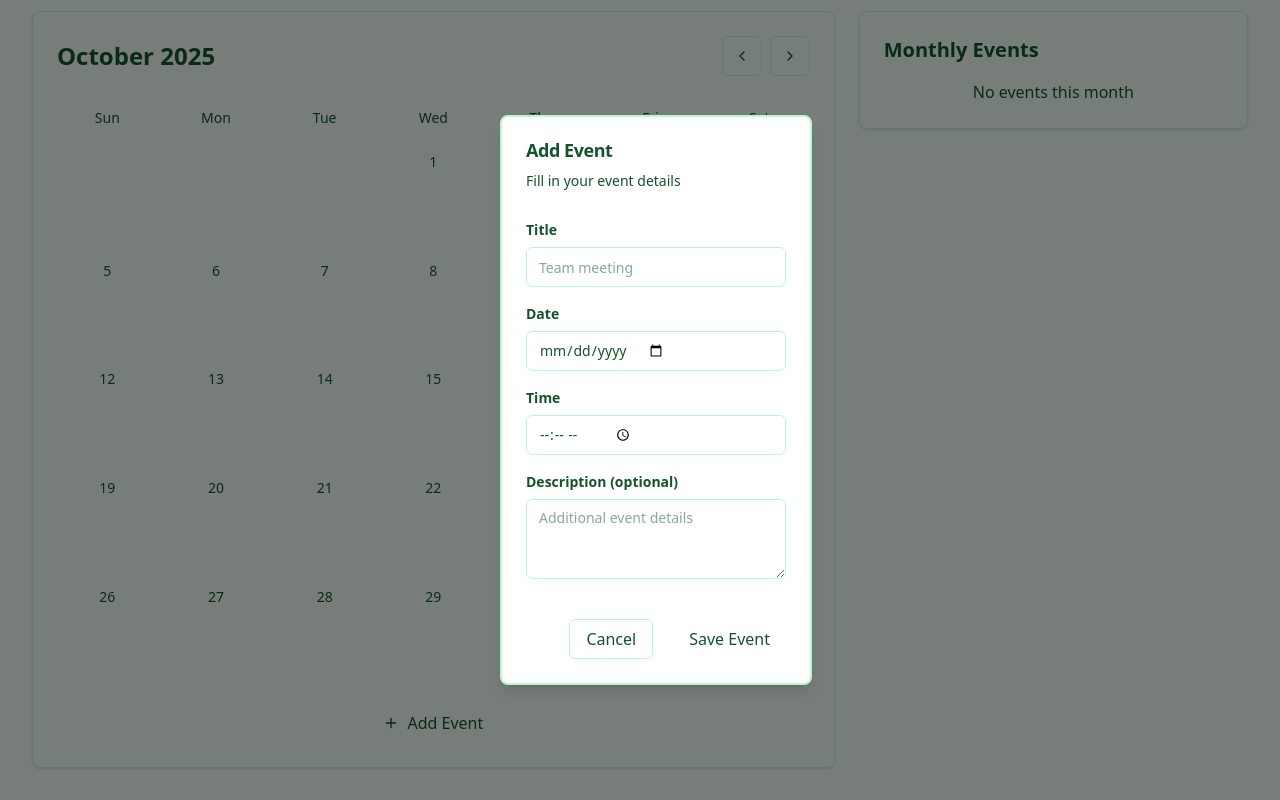
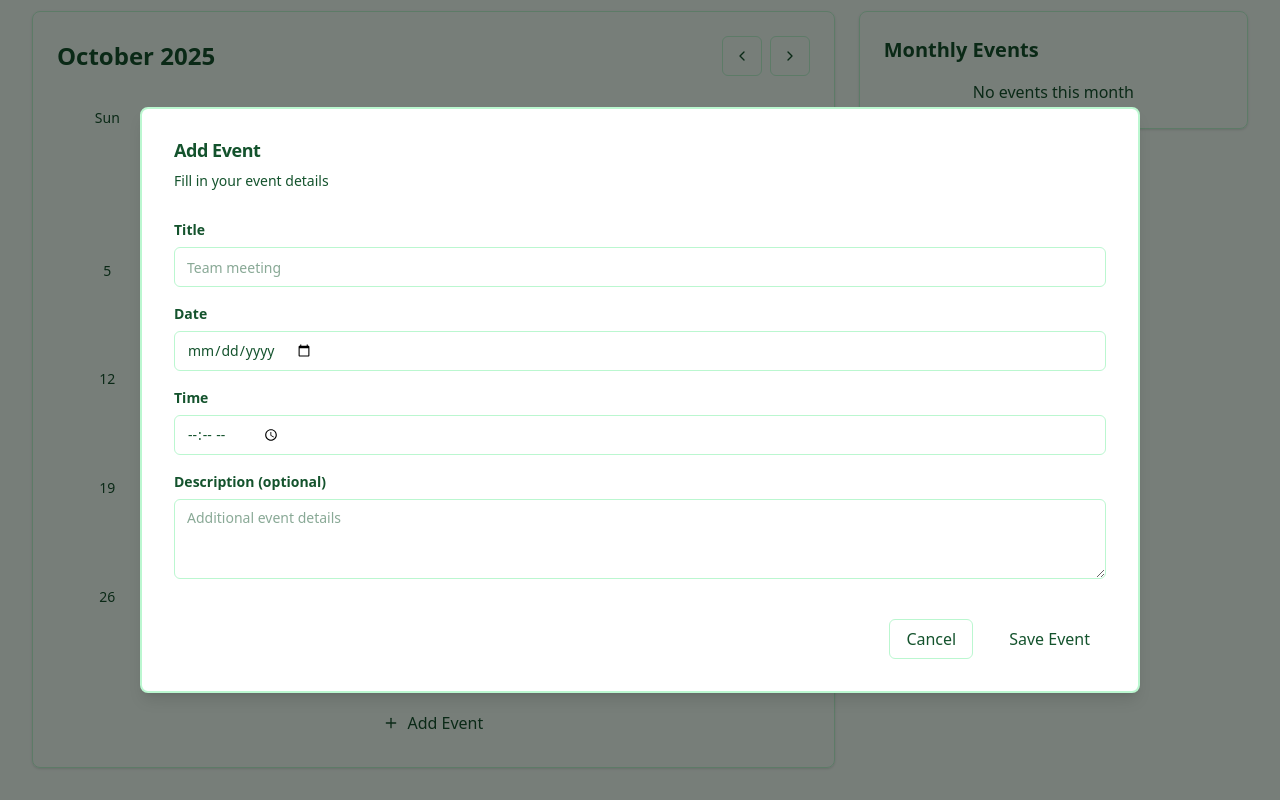
Before and after one commit to ferjbadev/DailyAgenda, a React (Vite) app: page / in a window 1280 px wide. Both pictures are taken after a click on the button "Add Event". Shown: the part 125-925 px from the top of the page. Built offline with nearby package versions, Linux system fonts and the light colour scheme.

Commit message:
Update dialog.tsx

```diff
--- a/src/components/ui/dialog.tsx
+++ b/src/components/ui/dialog.tsx
@@ -25,7 +25,7 @@ export type DialogContentProps = React.HTMLAttributes<HTMLDivElement>
 export function DialogContent({ className = "", children, ...props }: DialogContentProps) {
   return (
     <div
-      className={`bg-[--color-background] rounded-lg shadow-lg p-6 w-full max-w-lg mx-4 ${className}`}
+      className={`bg-[--color-background] rounded-lg shadow-lg p-8 w-[90vw] max-w-[1000px] mx-4 ${className}`}
       {...props}
     >
       {children}
```
